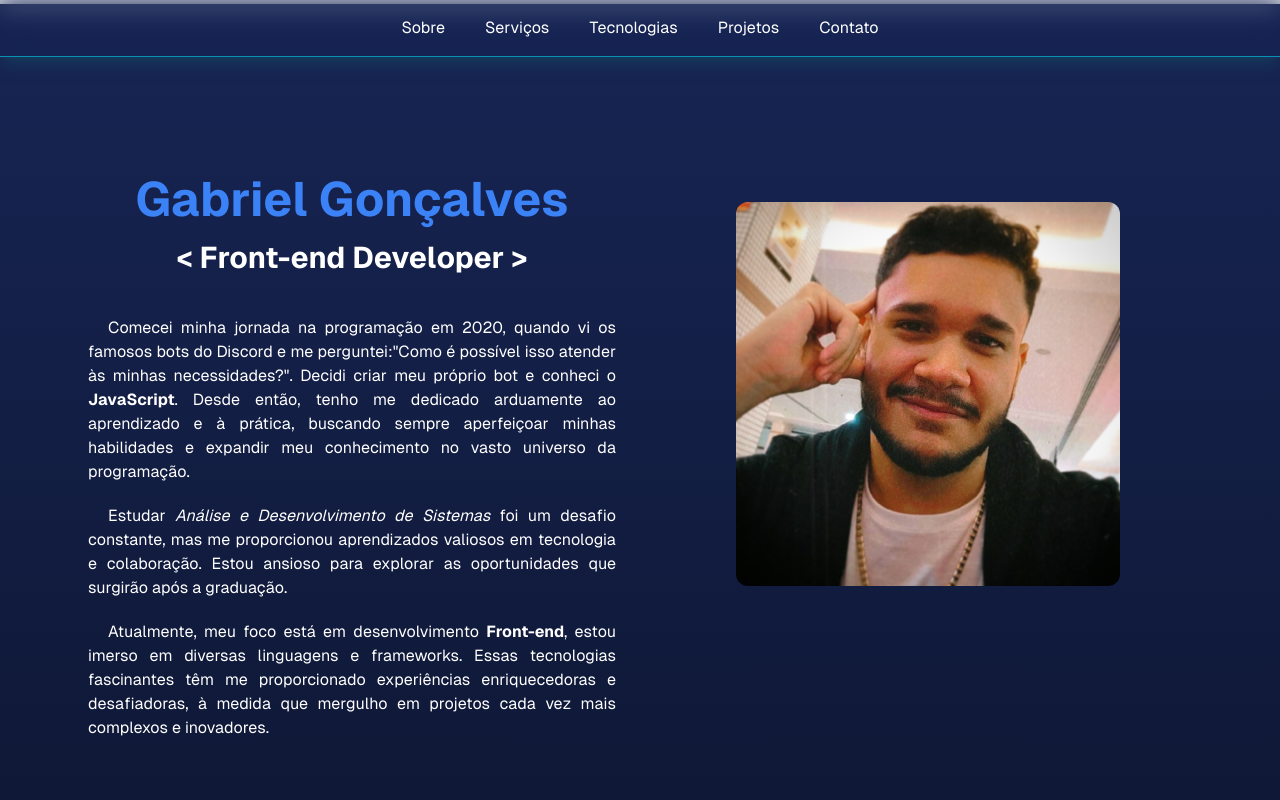
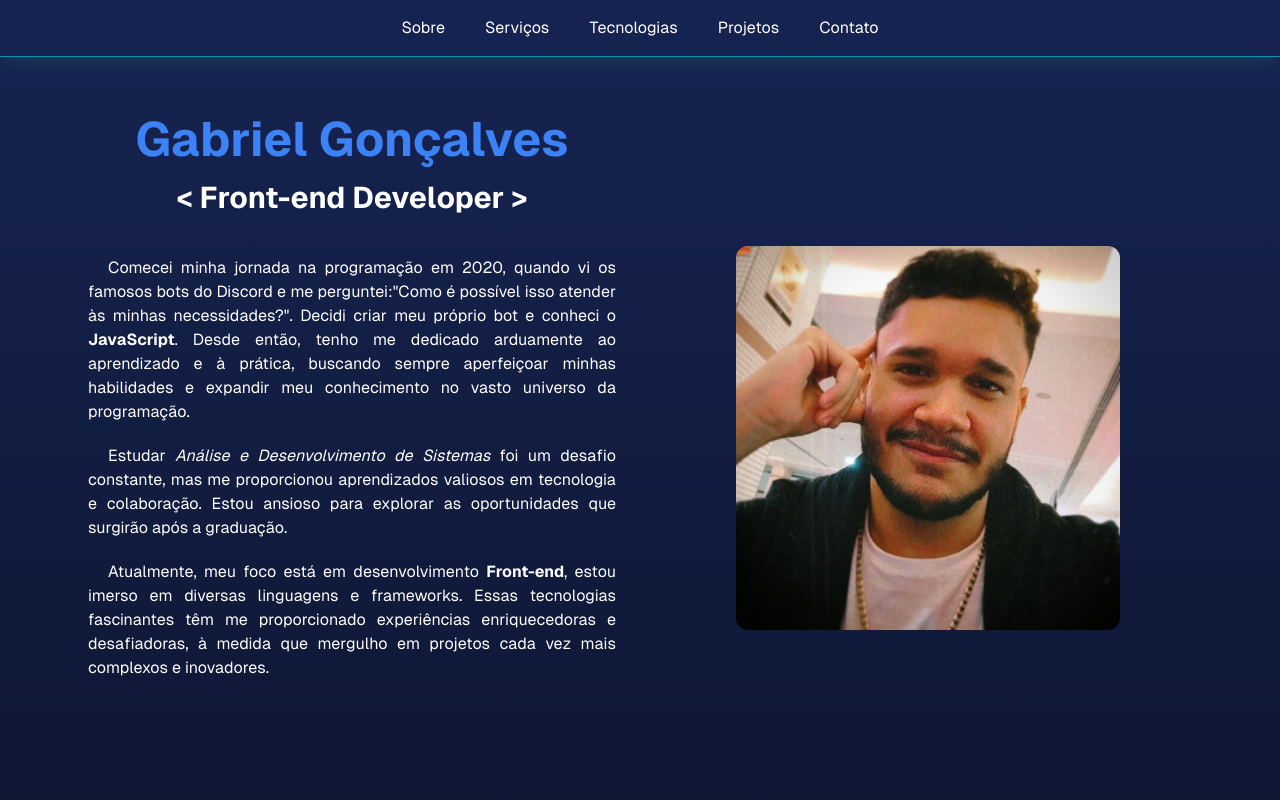
Before and after one commit to gabriellucasvh/Portifolio, a Next.js app: page / in a window 1280 px wide. Shown: the top 800 px of the page. Built offline with nearby package versions, Linux system fonts and the light colour scheme.

Commit message:
Ajusta layout responsivo da seção de início
- Corrige margem superior negativa para telas médias
- Adiciona margem superior à imagem em telas médias para melhor alinhamento

```diff
--- a/src/components/Inicio.tsx
+++ b/src/components/Inicio.tsx
@@ -2,7 +2,7 @@ import Image from "next/image";
 
 const Inicio = () => {
   return (
-    <div className="relative w-full min-h-screen flex items-center justify-center pb-5 -mt-24 md:mt-1" id="sobre">
+    <div className="relative w-full min-h-screen flex items-center justify-center pb-5 -mt-24 md:-mt-14" id="sobre">
       <div className="grid grid-cols-1 md:grid-cols-2 gap-8 max-w-6xl w-full p-4">
         <section className="p-2 text-justify">
           <h1 className="font-bold text-3xl md:text-5xl flex justify-center mb-4 text-blue-500 mt-32">
@@ -25,7 +25,7 @@ const Inicio = () => {
           </p>
         </section>
 
-        <section className="flex items-center justify-center">
+        <section className="flex items-center justify-center md:mt-52">
           <Image
             className="rounded-xl h-60 md:h-96 w-auto max-w-96"
             src="/person.png"
```
